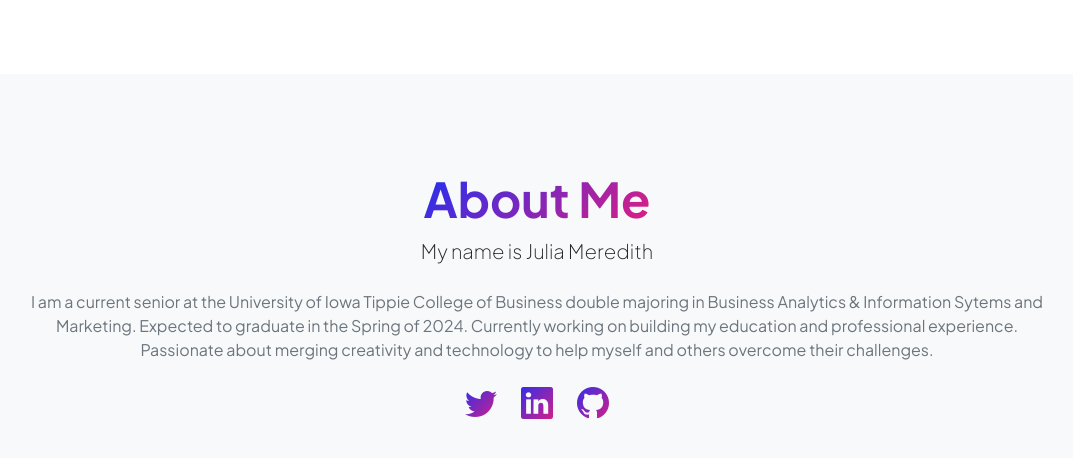
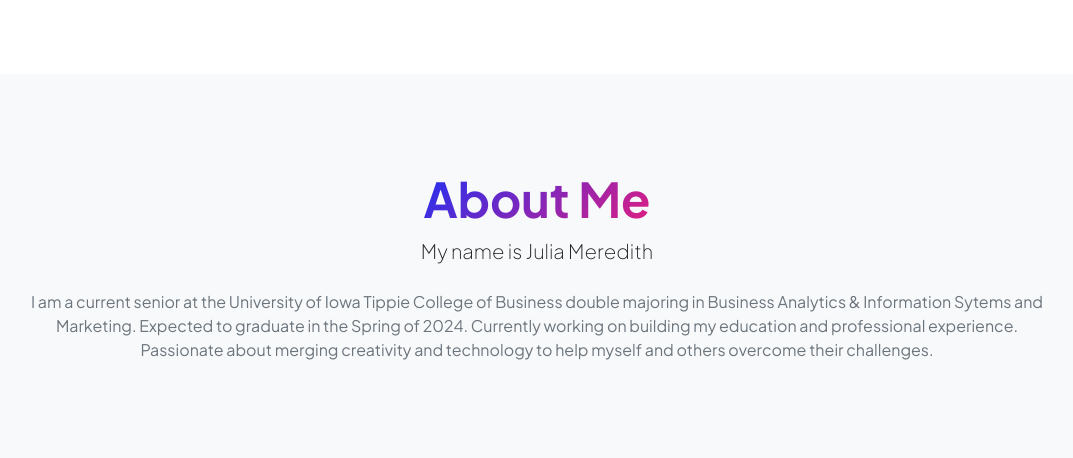
Before and after one commit to juliameredith1/Porfolio, a plain HTML site: page index.html in a window 1280 px wide. Shown: the part 991-1449 px from the top of the page, without its empty margins (103-1176 px from the left). Drawn offline with nearby package versions, Linux system fonts and the light colour scheme.

Commit message:
Update index.html

```diff
--- a/index.html
+++ b/index.html
@@ -184,11 +184,6 @@
                                 <h2 class="display-5 fw-bolder"><span class="text-gradient d-inline">About Me</span></h2>
                                 <p class="lead fw-light mb-4">My name is Julia Meredith</p>
                                 <p class="text-muted">I am a current senior at the University of Iowa Tippie College of Business double majoring in Business Analytics & Information Sytems and Marketing. Expected to graduate in the Spring of 2024. Currently working on building my education and professional experience. Passionate about merging creativity and technology to help myself and others overcome their challenges.</p>
-                                <div class="d-flex justify-content-center fs-2 gap-4">
-                                    <a class="text-gradient" href="#!"><i class="bi bi-twitter"></i></a>
-                                    <a class="text-gradient" href="#!"><i class="bi bi-linkedin"></i></a>
-                                    <a class="text-gradient" href="#!"><i class="bi bi-github"></i></a>
-                                </div>
                             </div>
                         </div>
                     </div>
```
